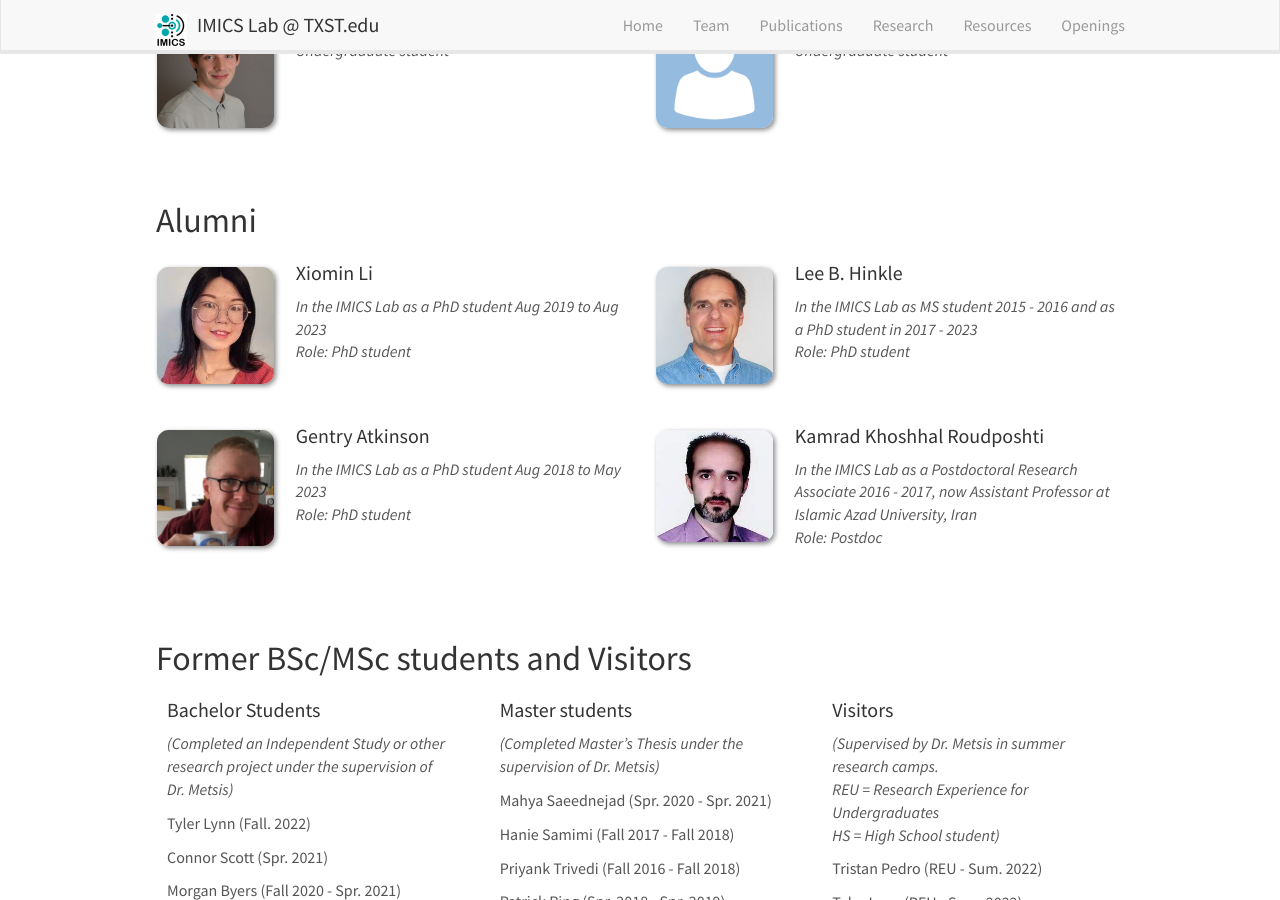
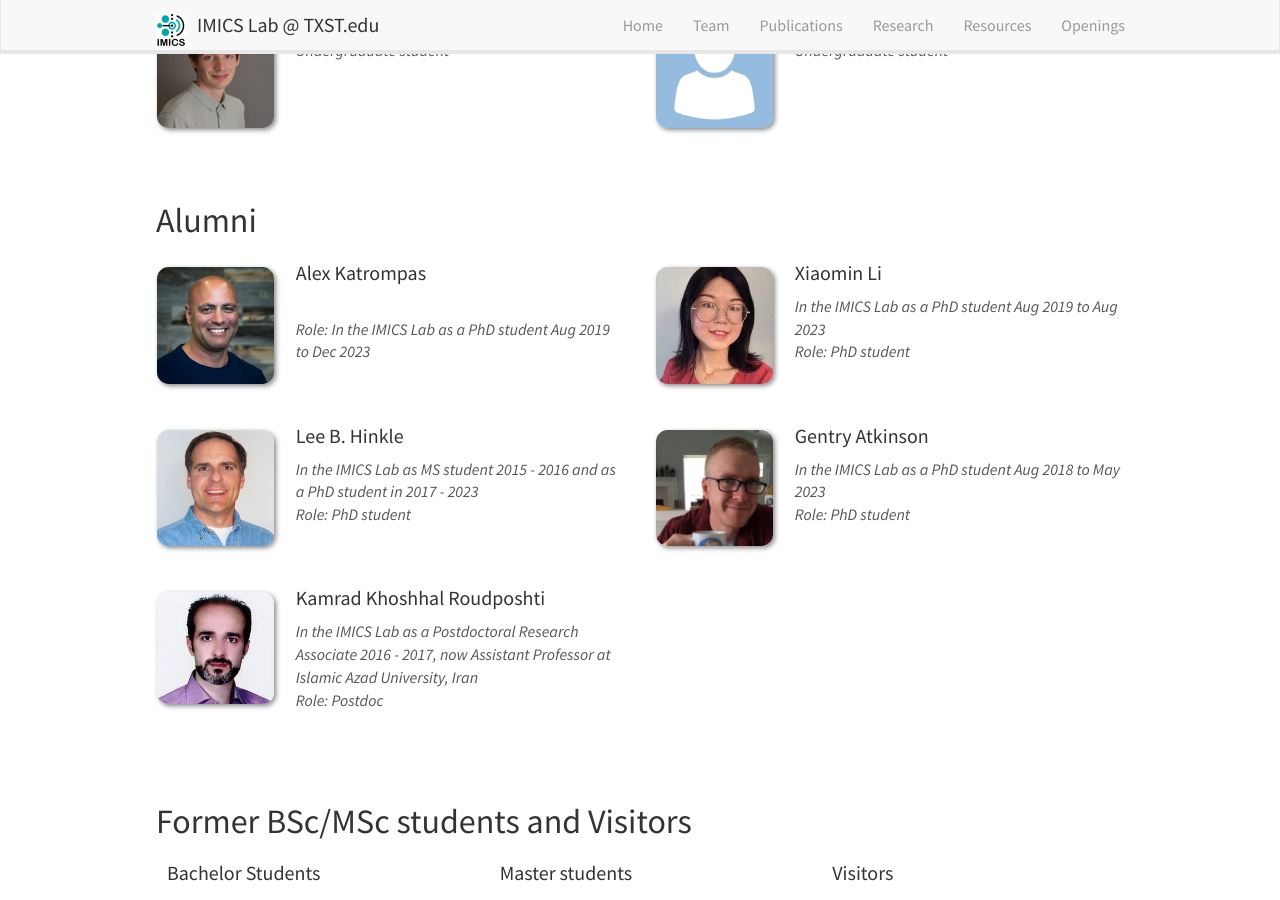
Before and after one commit to imics-lab/imics-lab.github.io, a Jekyll site: the page built from _pages/team.md, in a window 1280 px wide and 900 px high, scrolled down 1259 px. Built offline with Jekyll 4.4.1, drawn with Linux system fonts in a browser that asks for light colours; nearby versions of some CDN libraries; part of the change alters nothing that is shown.

Commit message:
Update alumni_members.yml

```diff
--- a/_data/alumni_members.yml
+++ b/_data/alumni_members.yml
@@ -1,20 +1,30 @@
-- name: Xiomin Li
+- name: Alex Katrompas
+  photo: alex.jpg
+  info: In the IMICS Lab as a PhD student Aug 2019 to Dec 2023
+  email: amk181@txstate.edu
+  number_educ: 3
+  education1: PhD in Computer Science from Texas State University
+  education2: MS in Computer Science from Kent State University
+  education3: BS in Finance/Economics from PennWest Edinboro
+
+- name: Xiaomin Li
   photo: xiaomin.jpeg
   duration: In the IMICS Lab as a PhD student Aug 2019 to Aug 2023
   email: x_l30@txstate.edu
   info: PhD student
-  number_educ: 0
-  education1: BE in Computer Science from <a href="https://en.lzu.edu.cn/">Lanzhou University</a>, China
+  number_educ: 2
+  education1: PhD in Computer Science from Texas State University
+  education2: BE in Computer Science from <a href="https://en.lzu.edu.cn/">Lanzhou University</a>, China
 
 - name: Lee B. Hinkle
   photo: lee.jpg
   duration: In the IMICS Lab as MS student 2015 - 2016 and as a PhD student in 2017 - 2023
   info: PhD student
   email: leebhinkle@txstate.edu
-  number_educ: 0
-  education1:
-  education2:
-  education3:
+  number_educ: 3
+  education1: PhD in Computer Science from Texas State University
+  education2: MS in Computer Science from Texas State University
+  education3: BS in Electrical Engineering from the University of Florida
   education4:
 
 - name: Gentry Atkinson
@@ -22,9 +32,9 @@
   info: PhD student
   duration: In the IMICS Lab as a PhD student Aug 2018 to May 2023
   email: gma23@txstate.edu
-  number_educ: 0
-  education1:
-  education2:
+  number_educ: 2
+  education1: PhD in Computer Science from Texas State University
+  education2: BS in Computer Science from Texas State University
   education3:
 
 - name: Kamrad Khoshhal Roudposhti
@@ -32,7 +42,7 @@
   info: Postdoc
   duration: In the IMICS Lab as a Postdoctoral Research Associate 2016 - 2017, now Assistant Professor at Islamic Azad University, Iran
   email:
-  number_educ: 0
-  education1:
+  number_educ: 1
+  education1: PhD in Computer and Electrical Engineering from the University of Coimbra (Universidade de Coimbra)
   education2:
   education3:
```
